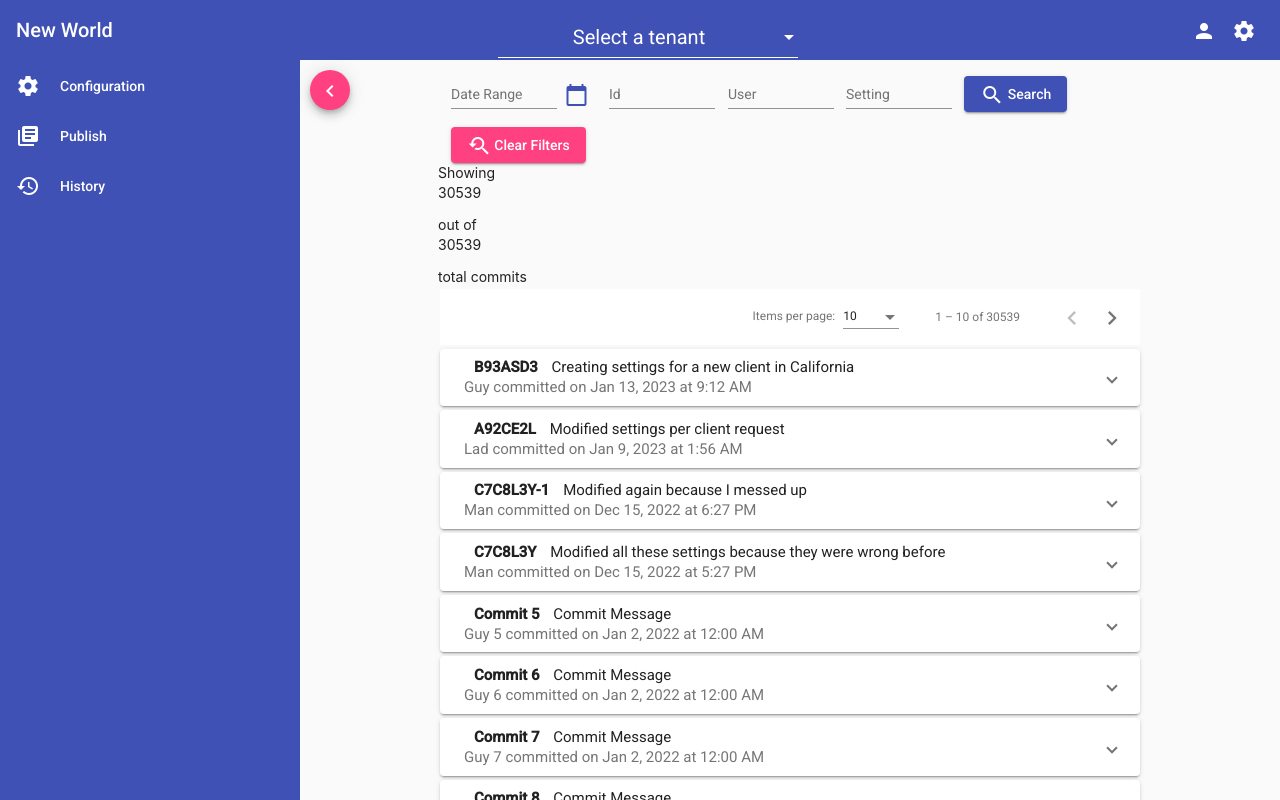
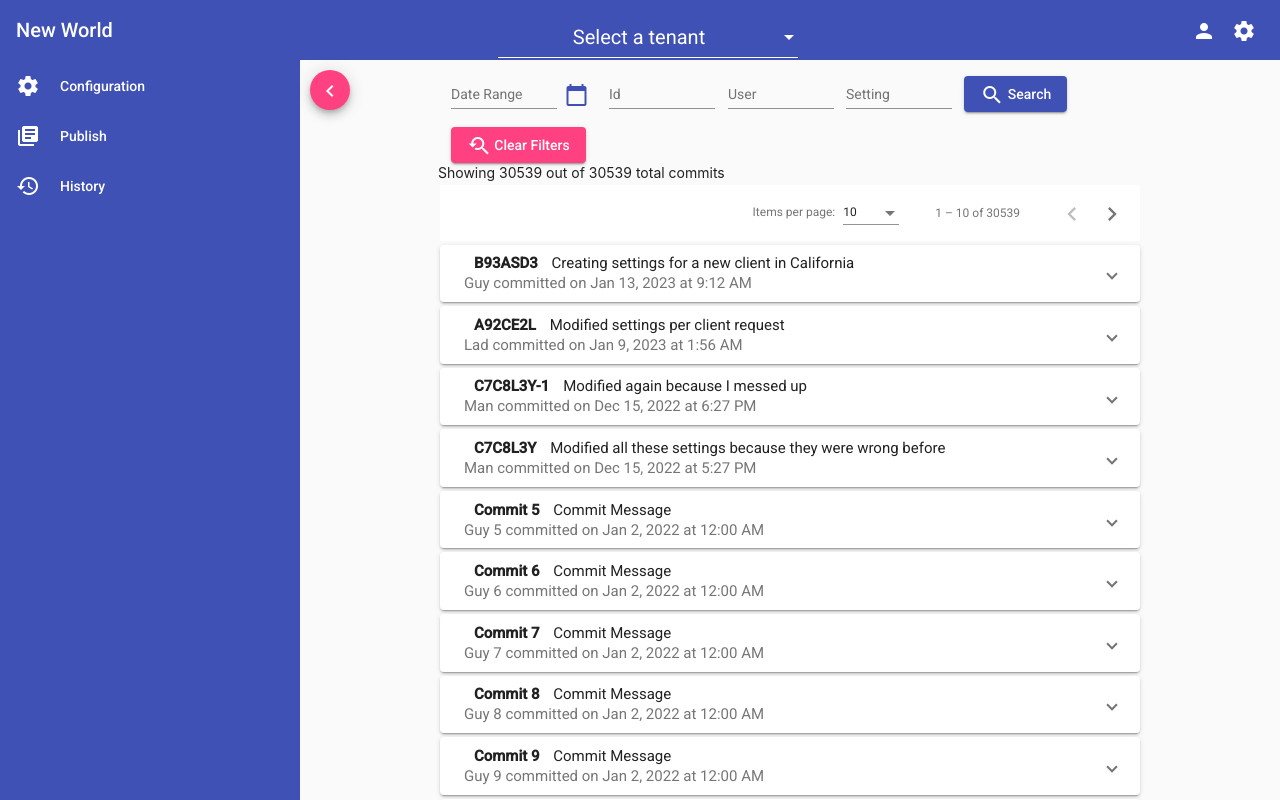
Before and after one commit to NWMSOEConfig/insight, an Angular app in the folder Insight/InsightApp/: page /history in a window 1280 px wide. Built offline with nearby package versions, Linux system fonts and the light colour scheme.

Commit message:
use different elements for showing _ out of _ commits

```diff
--- a/Insight/InsightApp/src/app/history-page/history-page.component.html
+++ b/Insight/InsightApp/src/app/history-page/history-page.component.html
@@ -80,13 +80,13 @@
     </button>
   </form>
 
-  <span>
+  <div>
     Showing
-    <p id="filteredCommitsCount">{{ filteredCommits.length }}</p>
+    <span id="filteredCommitsCount">{{ filteredCommits.length }}</span>
     out of
-    <p id="totalCommitsCount">{{ commits.length }}</p>
+    <span id="totalCommitsCount">{{ commits.length }}</span>
     total commits
-  </span>
+  </div>
 
   <!-- Paginator  -->
   <mat-paginator
```
